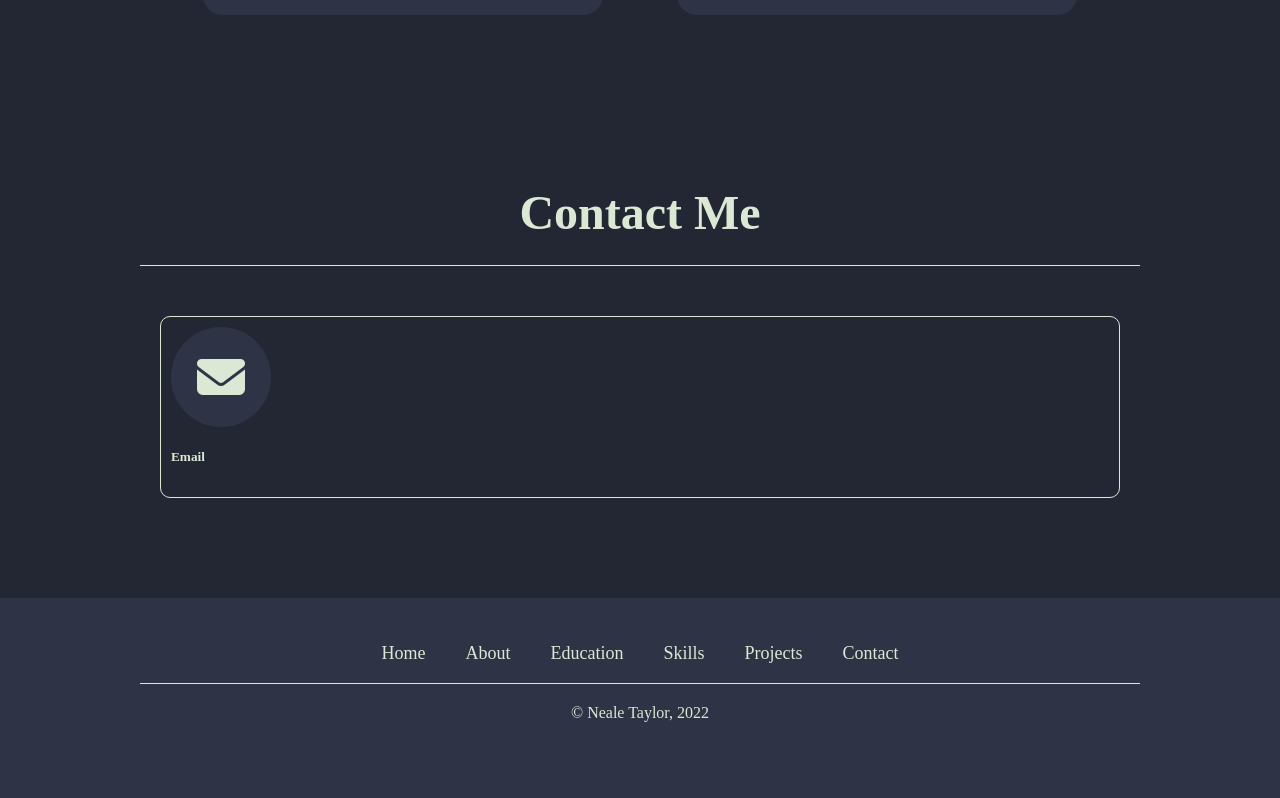
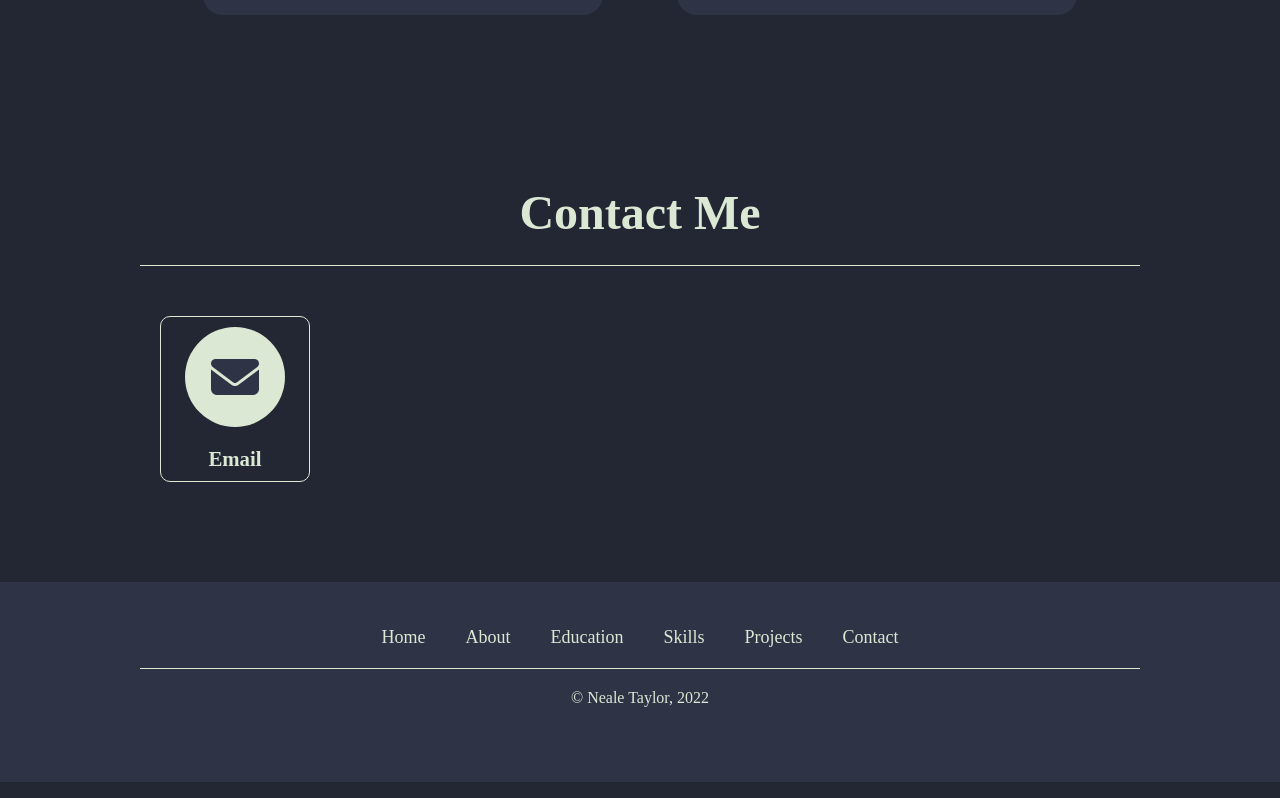
Before and after one commit to NealePT/nealetaylorcom, a React (Create React App) app in the folder react-site/: page / in a window 1280 px wide. Shown: the part 3951-4749 px from the top of the page. Built offline with nearby package versions, Linux system fonts and the light colour scheme.

Commit message:
modify colours

```diff
--- a/react-site/src/components/Contact.scss
+++ b/react-site/src/components/Contact.scss
@@ -8,13 +8,10 @@
   border-bottom: 1px solid #DBE8D4;
 }
 
-.contactLinks {
-  display: flex;
-}
-
 .contactLink {
   display: flex;
   flex-direction: column;
+  align-items: center;
   margin: 20px;
   padding: 10px;
   border-radius: 10px;
@@ -22,10 +19,12 @@
   // background-color: #DBE8D4;
   color: #DBE8D4;
   cursor: pointer;
+  width: 150px;
 }
 
-.contactEmailLink i {
-  background-color: #2E3445;
+.contactLink i {
+  color: #2E3445;
+  background-color: #DBE8D4;
   font-size: 3rem;
   width: 100px;
   height: 100px;
@@ -35,10 +34,11 @@
   border-radius: 50%;
 }
 
-// .contactEmailLink p {
-//   text-align: center;
-//   margin: 0px 0px 0px 10px;
-// }
+.contactLink h5 {
+  // text-align: center;
+  margin: 20px 0px 0px 0px;
+  font-size: 1.3rem;
+}
 
 // .contactEmailLink:hover {
 //   background-color: #2E3445;
```
